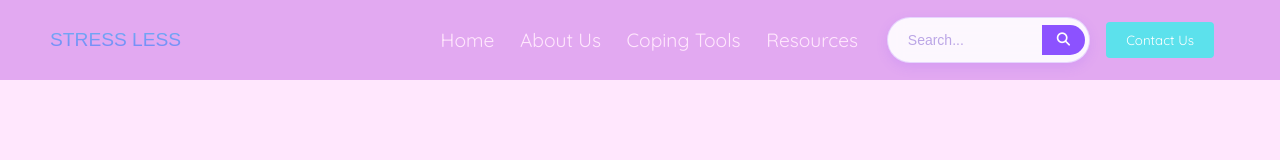
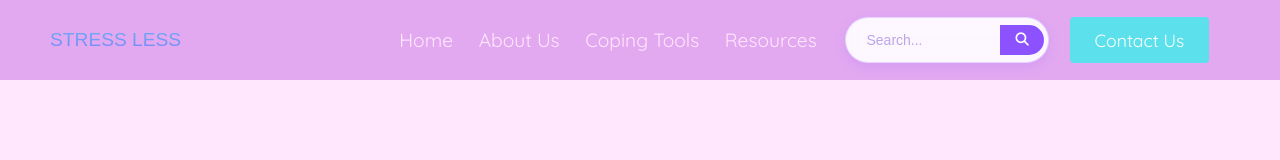
Before and after one commit to jdavidson07/About-us-page-React-, a React (Vite) app: page / in a window 1280 px wide. Shown: the top 160 px of the page. Built offline with nearby package versions, Linux system fonts and the light colour scheme.

Commit message:
Edited CSS and renamed contact pages.

```diff
--- a/src/JD.css
+++ b/src/JD.css
@@ -209,7 +209,7 @@ body {
     display: flex;
     justify-content: center;
     align-items: center;
-    padding: 0 1rem;
+    padding: 0 1.3rem;
     width: auto;
 }
 
@@ -218,7 +218,7 @@ body {
     justify-content: center;
     align-items: center;
     text-decoration: none;
-    padding: 10px 20px;
+    padding: 12px 25px;
     height:  100%;
     width: 100%;
     border: none;
@@ -227,6 +227,7 @@ body {
     background: #5CE1EC;
     color: #fff;
     font-family: 'Quicksand', sans-serif;
+    font-size: 1.1rem;
 }
 
 .button:hover {
```
Also changed, not shown: src/contact.css (renamed from src/contactCSS.css), src/contact.html (renamed from src/contactHTML.html), src/contact.js (renamed from src/contactJS.js).
